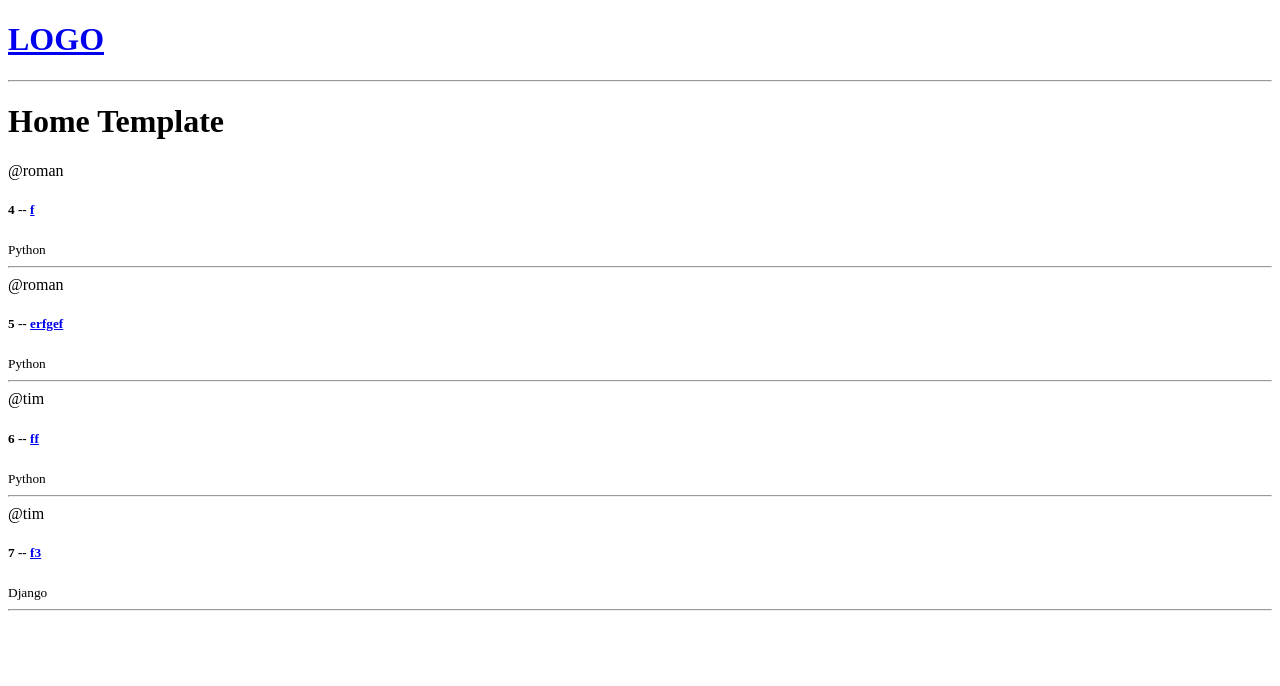
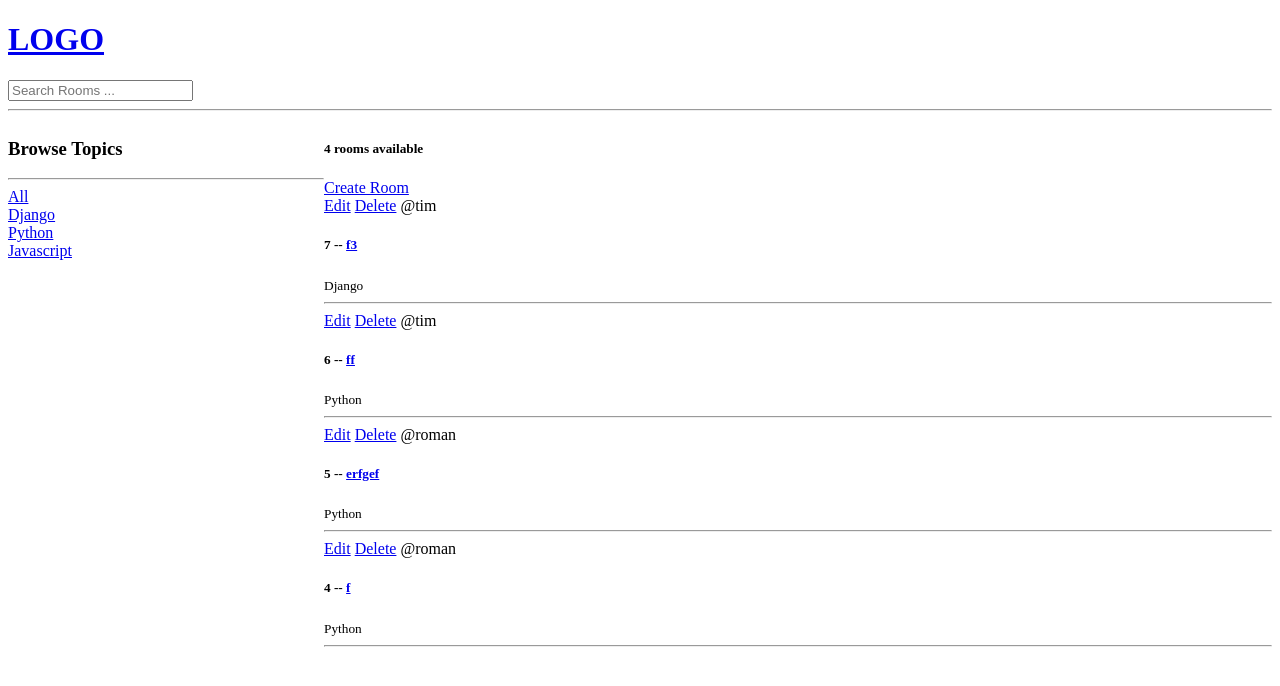
Before and after one commit to RomanRybitskyi/studybud, a Django app: page / in a window 1280 px wide. Shown: the top 686 px of the page. Run offline with Django 5.2, Linux system fonts and the light colour scheme; data comes from the database, SQL or seed files in the repository; both versions use the stored data as it was after the commit.

Commit message:
Adding room search feature

```diff
--- a/studybud/base/models.py
+++ b/studybud/base/models.py
@@ -10,6 +10,9 @@ class Room(models.Model):
     # participants =
     updated = models.DateTimeField(auto_now=True)
     created = models.DateTimeField(auto_now_add=True)
+
+    class Meta:
+        ordering = ['-updated', '-created']
 
     def __str__(self):
         return self.name
--- a/studybud/base/templates/base/home.html
+++ b/studybud/base/templates/base/home.html
@@ -1,17 +1,34 @@
-<!DOCTYPE html>
-<html lang="en">
-<head>
-    <meta charset="UTF-8">
-    <title>Home</title>
-</head>
-<body>
 {%extends "main.html"%}
 {% block content %}
-<h1>Home Template</h1>
+<style>
+    .home-container {
+        display: grid;
+        grid-template-columns: 1fr 3fr;
+
+    }
+</style>
+<div class="home-container">
     <div>
+        <h3>Browse Topics</h3>
+        <hr>
+        <div>
+            <a href="{% url 'home' %}">All</a>
+        </div>
+        {% for topic in topics %}
+        <div>
+            <a href="{% url 'home' %}?q={{topic.name}}">{{topic.name}}</a>
+        </div>
+        {% endfor %}
+    </div>
+
+    <div>
+        <h5>{{room_count}} rooms available</h5>
+        <a href="{% url 'create-room' %}">Create Room</a>
         <div>
             {% for room in rooms %}
             <div>
+                <a href="{% url 'update-room' room.id %}">Edit</a>
+                <a href="{% url 'delete-room' room.id %}">Delete</a>
                 <span>@{{room.host.username}}</span>
                 <h5>{{room.id}} -- <a href="{%url 'room' room.id %}">{{room.name}}</a></h5>
                 <small>{{room.topic.name}}</small>
@@ -20,7 +37,5 @@
             {% endfor %}
         </div>
     </div>
+</div>
 {% endblock content%}
-
-</body>
-</html>
--- a/studybud/base/urls.py
+++ b/studybud/base/urls.py
@@ -4,4 +4,8 @@ from . import views
 urlpatterns = [
     path("", views.home, name="home"),
     path("room/<str:pk>/", views.room, name="room"),
+
+    path("create-room/", views.createRoom, name="create-room"),
+    path("update-room/<str:pk>/", views.updateRoom, name="update-room"),
+    path("delete-room/<str:pk>/", views.deleteRoom, name="delete-room"),
 ]
--- a/studybud/base/views.py
+++ b/studybud/base/views.py
@@ -1,5 +1,7 @@
-from django.shortcuts import render
-from .models import Room
+from django.shortcuts import render, redirect
+from .models import Room, Topic
+from .forms import RoomForm
+from django.db.models import Q
 # Create your views here.
 
 # rooms = [
@@ -9,11 +11,46 @@ from .models import Room
 # ]
 
 def home(request):
-    rooms = Room.objects.all()
-    context = {"rooms": rooms}
+    q = request.GET.get('q') if request.GET.get('q') != None else ""
+    rooms = Room.objects.filter(
+        Q(topic__name__icontains=q) |
+        Q(name__icontains=q) |
+        Q(description__icontains=q)
+    )
+    topics = Topic.objects.all()
+    room_count = rooms.count()
+    context = {"rooms": rooms, 'topics': topics, "room_count": room_count}
     return render(request, 'base/home.html', context)
 
 def room(request, pk):
     room = Room.objects.get(id=pk)
     context = {"room": room}
     return render(request, 'base/room.html', context)
+
+def createRoom(request):
+    form = RoomForm()
+    if request.method == 'POST':
+        form = RoomForm(request.POST)
+        if form.is_valid():
+            form.save()
+            return redirect('home')
+    context = {'form': form}
+    return render(request, 'base/room_form.html', context)
+
+def updateRoom(request, pk):
+    room = Room.objects.get(id=pk)
+    form = RoomForm(instance=room)
+    if request.method == 'POST':
+        form = RoomForm(request.POST, instance=room)
+        if form.is_valid():
+            form.save()
+            return redirect('home')
+    context = {'form': form}
+    return render(request, 'base/room_form.html', context)
+
+def deleteRoom(request,pk):
+    room = Room.objects.get(id=pk)
+    if request.method == 'POST':
+        room.delete()
+        return redirect('home')
+    return render(request, 'base/delete.html', {'obj':room})
--- a/studybud/templates/navbar.html
+++ b/studybud/templates/navbar.html
@@ -1,5 +1,7 @@
 <a href="/">
   <h1>LOGO</h1>
 </a>
-
+<form action="{% url 'home' %}" method="GET">
+  <input type="text" name="q" placeholder="Search Rooms ...">
+</form>
 <hr>
```
Also changed, not shown: studybud/base/forms.py (added, +7 -0 lines), studybud/base/templates/base/delete.html (added, +12 -0 lines), studybud/base/templates/base/room_form.html (added, +11 -0 lines), studybud/templates/home.html (deleted, +0 -14 lines), studybud/templates/room.html (deleted, +0 -23 lines), studybud/db.sqlite3. Lines whose indentation alone changed are shown as unchanged.
